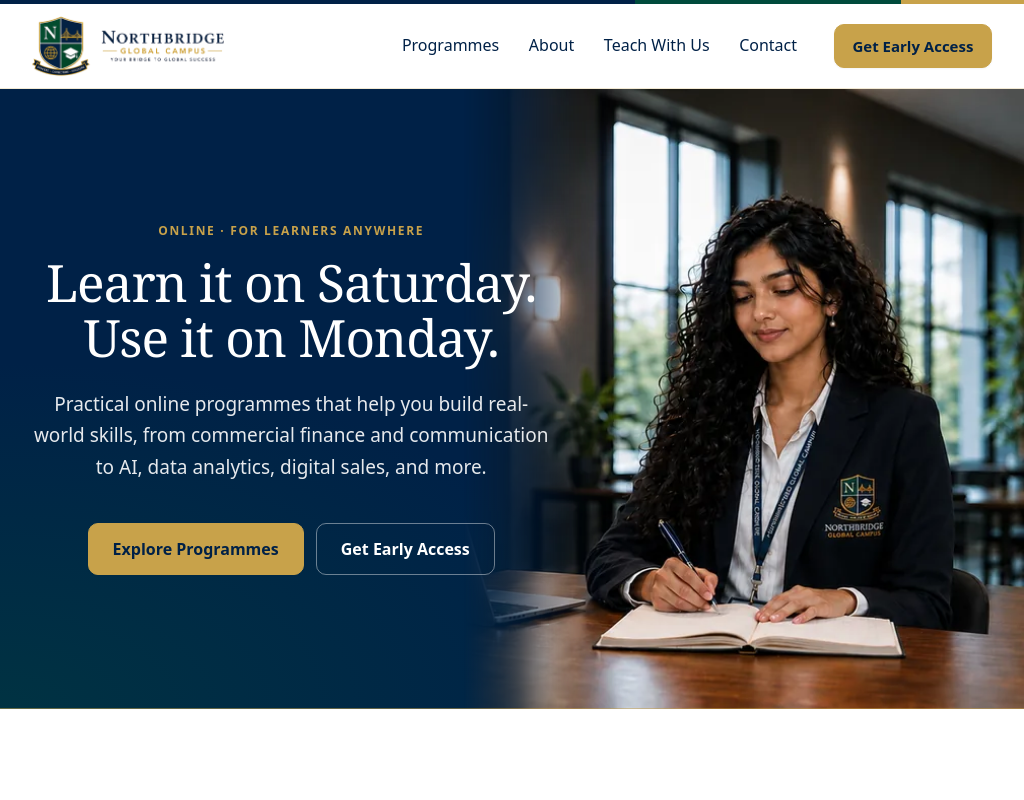
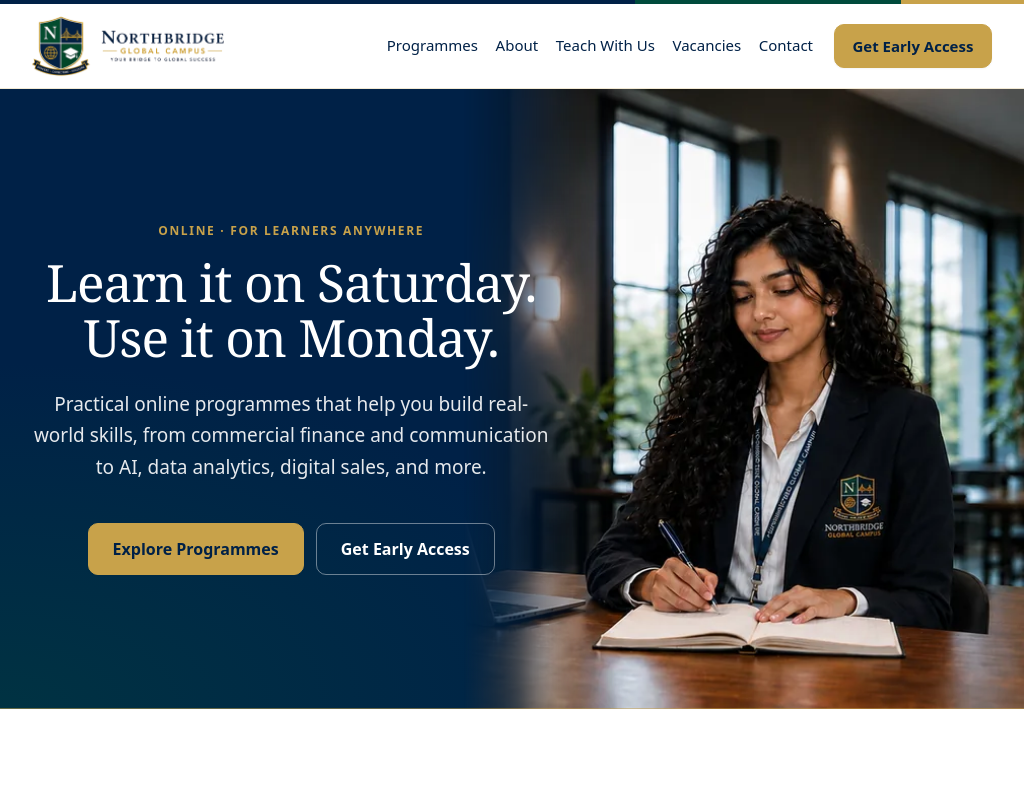
Before and after one commit to FaihaNiyas/Northbridge-Global-Campus-website, a plain HTML site: page index.html in a window 1024 px wide. Shown: the top 800 px of the page. Drawn offline with Linux system fonts and the light colour scheme.

Commit message:
feat: add Vacancies to the top menu
Co-Authored-By: Claude Opus 5.5 <noreply@anthropic.com>

```diff
--- a/assets/styles.css
+++ b/assets/styles.css
@@ -377,6 +377,15 @@ html.nav-open{ overflow:hidden; }
   .site-nav ul a:focus-visible{ outline-offset:0; }
   .site-nav ul a[aria-current="page"]{ font-weight:650; }
   .site-nav ul a[aria-current="page"]::after{ transform:scaleX(1); background:var(--gold); }
+  .site-nav ul a,
+  .btn.nav-cta{ white-space:nowrap; }
+}
+/* small laptops: five menu links plus the button, kept on one line */
+@media (min-width:60em) and (max-width:69.99em){
+  .nav-panel{ gap:var(--sp-3); }
+  .site-nav ul{ gap:0; }
+  .site-nav ul a{ padding:0 .55rem; font-size:.9375rem; }
+  .site-nav ul a::after{ left:.55rem; right:.55rem; }
 }
 
 /* ------------------------------------------------------------- 5. BUTTONS */
--- a/index.html
+++ b/index.html
@@ -62,6 +62,7 @@
           <li><a href="#programmes">Programmes</a></li>
           <li><a href="about.html">About</a></li>
           <li><a href="careers.html">Teach With Us</a></li>
+          <li><a href="vacancies.html">Vacancies</a></li>
           <li><a href="contact.html">Contact</a></li>
         </ul>
         <a class="btn btn-primary nav-cta" href="contact.html?enquiry=learn#register-interest">Get Early Access</a>
```
Also changed, not shown: 404.html (+1 -0 lines), about.html (+1 -0 lines), careers.html (+1 -0 lines), contact.html (+1 -0 lines), faq.html (+1 -0 lines), presence360.html (+1 -0 lines), vacancies.html (+1 -0 lines), 1 other file.
